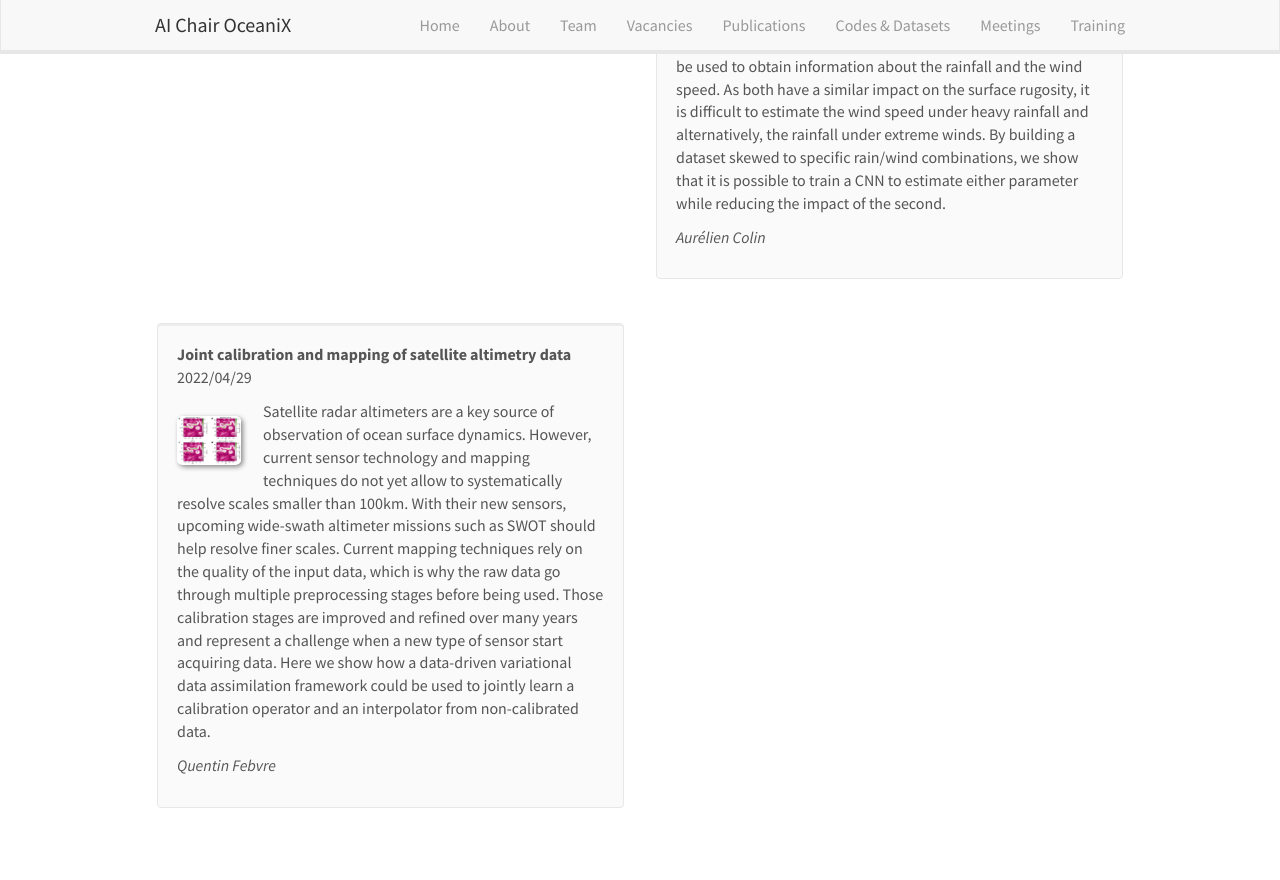
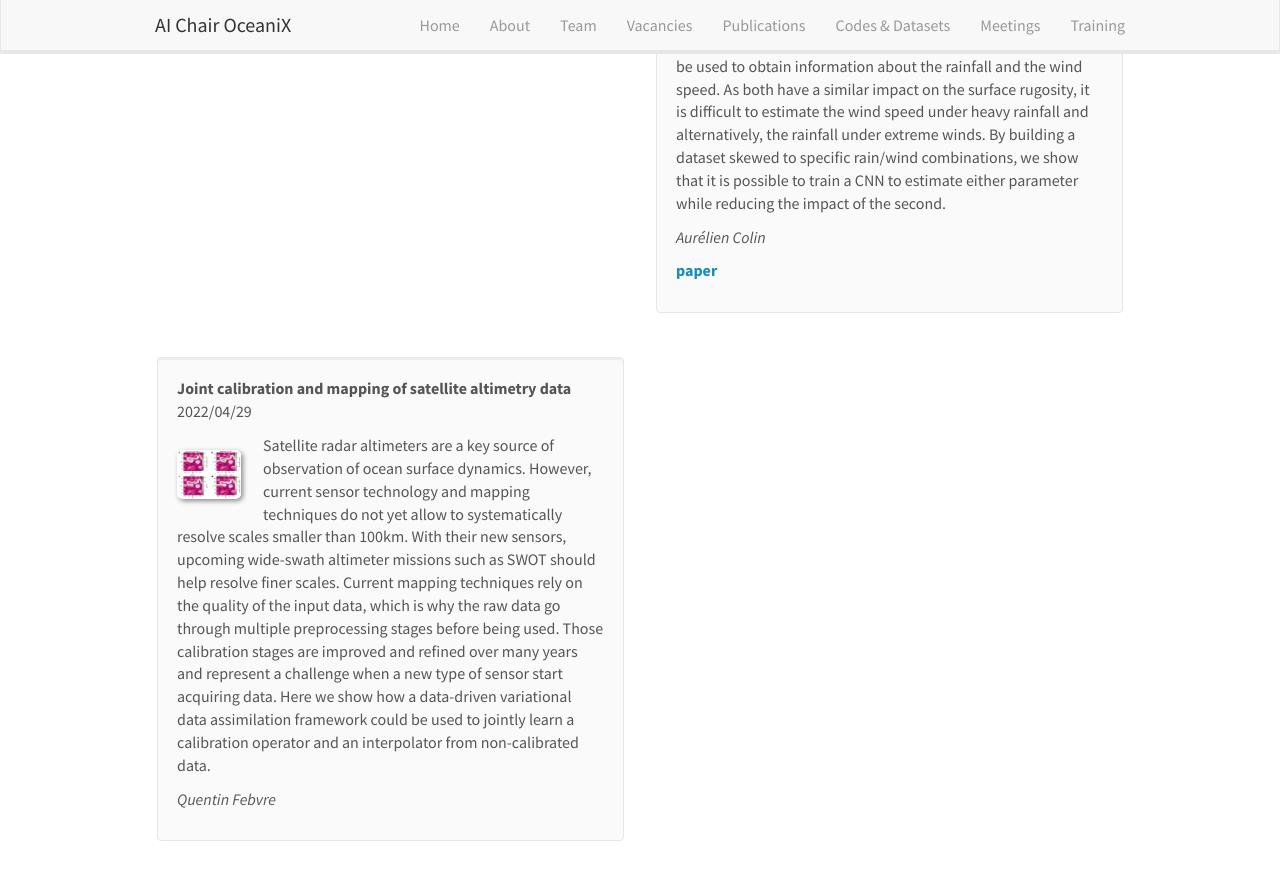
Before and after one commit to CIA-Oceanix/CIA-Oceanix.github.io, a Jekyll site: the page built from _pages/oceanix_sandbox.md, in a window 1280 px wide and 900 px high, scrolled down 1218 px. Shown: the top 880 px of the window. Built offline with Jekyll 4.4.1, drawn with Linux system fonts in a browser that asks for light colours; nearby versions of some CDN libraries.

Commit message:
Update sandbox_list.yml

```diff
--- a/_data/sandbox_list.yml
+++ b/_data/sandbox_list.yml
@@ -55,8 +55,8 @@
   slideslink:
     url1:
     display1:
-    url2:
-    display2:
+    url2: https://arxiv.org/pdf/2110.03405.pdf
+    display2: paper
   highlight: 1
   codetype: 2
   news1:
```
